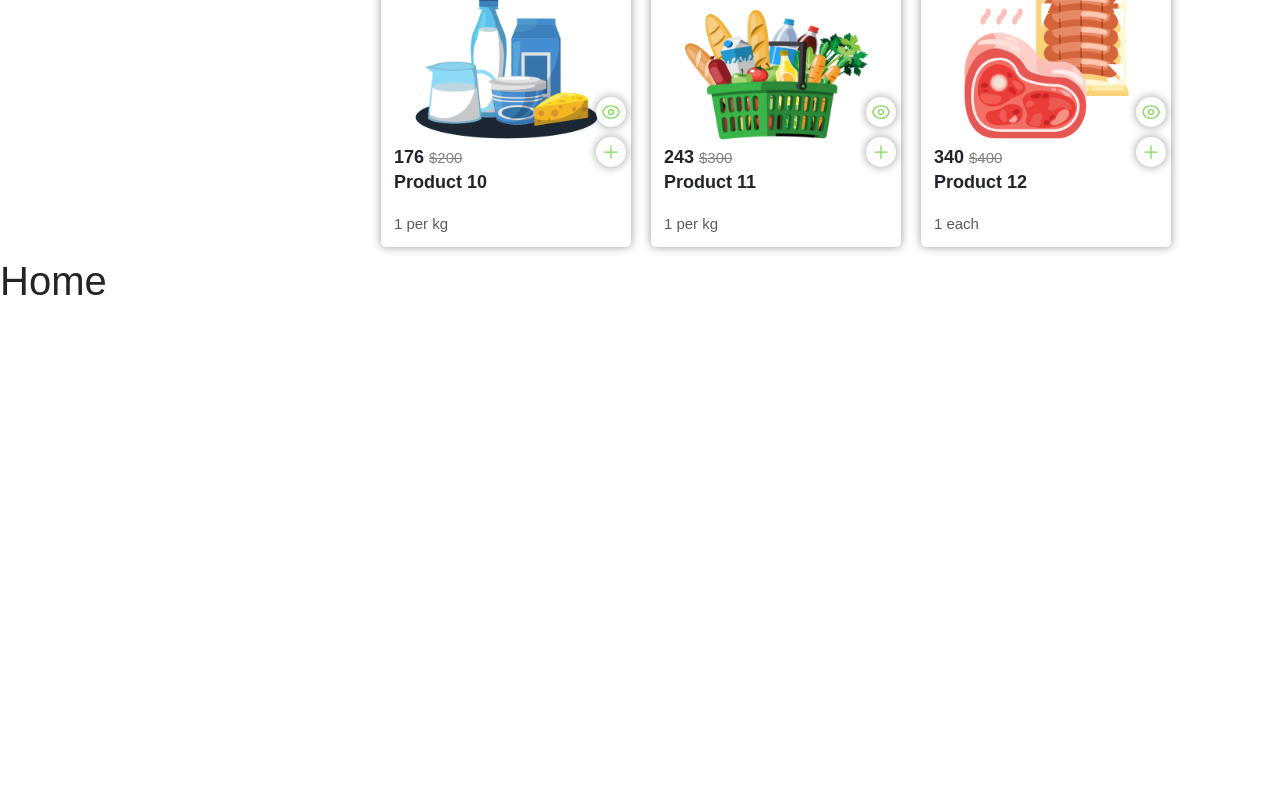
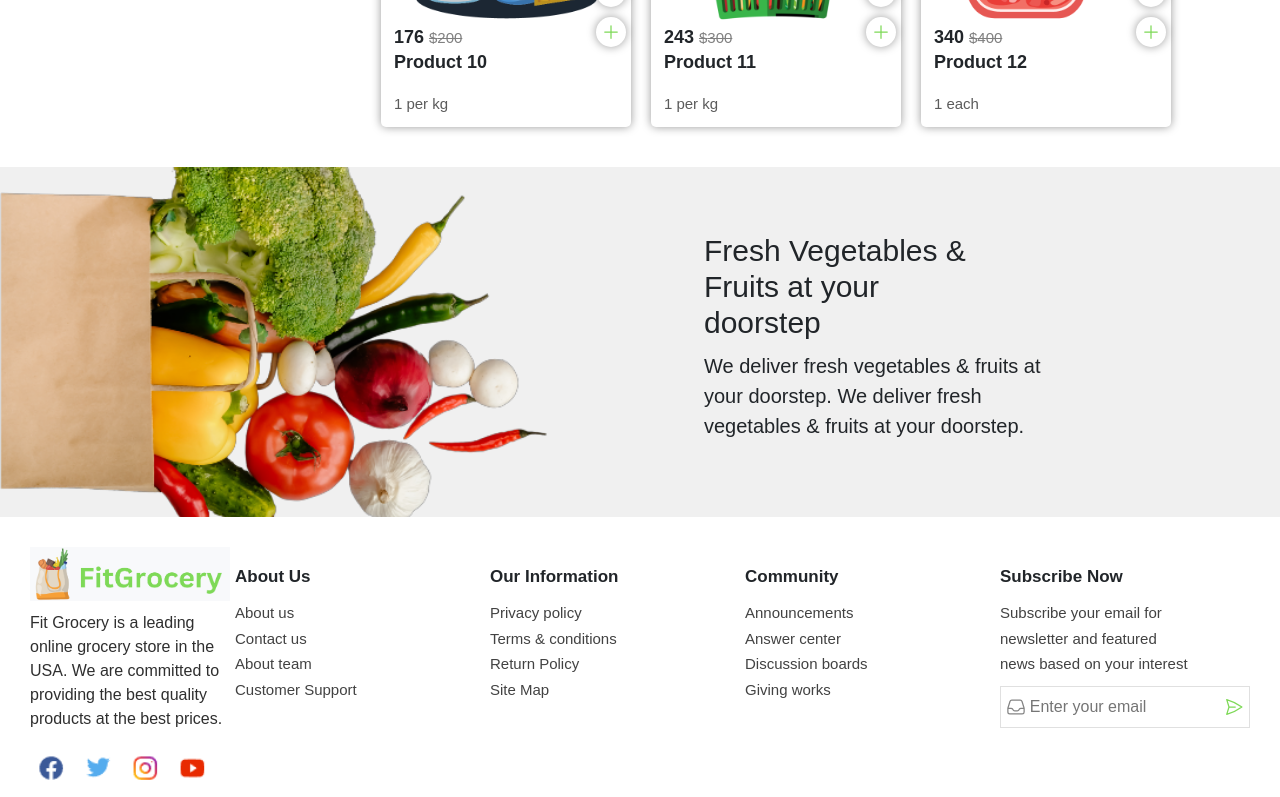
Before and after one commit to Padmakar9394/fitgrocery, a React (Create React App) app: page / in a window 1280 px wide. Shown: the part 2000-2797 px from the top of the page. Before the commit the page ends 2313 px from the top, so only its background shows below. Built offline with nearby package versions, Linux system fonts and the light colour scheme.

Commit message:
added footer

```diff
--- a/src/Components/Category/HomeCategories.css
+++ b/src/Components/Category/HomeCategories.css
@@ -10,7 +10,7 @@
 .homecategories .container {
     width: 24%;
     min-width: 300px;
-    height: 300px;
+    height: 180px;
     overflow: hidden;
     display: flex;
     flex-wrap: wrap;
@@ -33,9 +33,16 @@
 }
 
 .homecategories .container .content h1 {
-    font-size: 19px;
+    font-size: 20px;
     font-weight: 400;
     margin: 0;
+}
+
+.homecategories .container .content p {
+    font-size: 15px;
+    font-weight: 300;
+    margin: 0;
+    padding: 0;
 }
 
 .homecategories .container:nth-child(1) {
--- /dev/null
+++ b/src/Components/Footer/Footer1.css
@@ -0,0 +1,37 @@
+.footer1 {
+    display: flex;
+    justify-content: space-between;
+    align-items: center;
+    width: 100%;
+    padding: 20px 0;
+    background-color: rgb(240, 240, 240);
+    height: 350px;
+    margin-top: 30px;
+    overflow: hidden;
+}
+
+.footer1 .left {
+    width: 45%;
+}
+
+.footer1 .left img {
+    width: 100%;
+}
+
+.footer1 .right {
+    width: 45%;
+}
+
+.footer1 .right h1 {
+    width: 50%;
+    font-size: 30px;
+    font-weight: 300;
+    margin-bottom: 10px;
+}
+
+.footer1 .right p {
+    width: 60%;
+    font-size: 20px;
+    font-weight: 300;
+    margin-bottom: 10px;
+}
--- /dev/null
+++ b/src/Components/Footer/Footer1.js
@@ -0,0 +1,19 @@
+import React from 'react'
+import veges from "../../Assets/veges.png";
+import "./Footer1.css";
+
+const Footer1 = () => {
+  return (
+    <div className='footer1'>
+        <div className='left'>
+            <img src={veges} alt="veges" />
+        </div>
+        <div className='right'>
+            <h1>Fresh Vegetables & Fruits at your doorstep</h1>
+            <p>We deliver fresh vegetables & fruits at your doorstep. We deliver fresh vegetables & fruits at your doorstep.</p>
+        </div>
+    </div>
+  )
+}
+
+export default Footer1
--- /dev/null
+++ b/src/Components/Footer/Footer2.css
@@ -0,0 +1,110 @@
+.footer {
+    display: flex;
+    flex-direction: column;
+    align-items: center;
+    justify-content: space-between;
+    width: 100%;
+}
+
+.footerin1 {
+    display: flex;
+    flex-wrap: wrap;
+    justify-content: space-between;
+    width: 100%;
+    padding: 30px;
+}
+
+.footerin1 div{
+    width: 20%;
+    min-width: 250px;
+}
+
+.footerin1 .f1 {
+    width: 15%;
+    min-width: 200px;
+    display: flex;
+    flex-direction: column;
+}
+
+.footerin1 .f1 img {
+    width: 200px;
+    margin-bottom: 10px;
+}
+
+.footerin1 .f1 p {
+    font-size: 16px;
+    font-weight: 300;
+    color: #2f2f2f;
+    width: 100%;
+}
+
+.footerin1 .f2 {
+    padding-top: 20px;
+}
+
+.footerin1 .f2 h3 {
+    font-size: 17px;
+    font-weight: 600;
+    margin-bottom: 15px;
+    width: 90%;
+}
+
+.footerin1 .f2 p {
+    font-size: 15px;
+    font-weight: 300;
+    margin: 3px 0;
+    color: #424242;
+    width: 90%;
+}
+
+.footerin1 .f2 p:hover {
+    cursor: pointer;
+    color: var(--col1);
+}
+
+.footerin1 .f2 .inptcontainer {
+    display: flex;
+    width: 250px;
+    align-items: center;
+    justify-content: space-between;
+    border: 1px solid #e0e0e0;
+    margin: 10px 0;
+    padding: 5px;
+}
+
+.footerin1 .icon1  svg {
+    width: 20px;
+    height: 20px;
+    color: #848484;
+}
+
+.footerin1 .icon2  svg {
+    width: 20px;
+    height: 20px;
+    color: var(--col1);
+}
+
+.footerin1 .f2 .inptcontainer input {
+    width: 80%;
+    height: 30px;
+    border: none;
+    outline: none;
+}
+
+.footerin2 {
+    display: flex;
+    align-items: center;
+    justify-content: space-between;
+    width: 100%;
+    padding: 10px;
+    border-top: 1px solid #e0e0e0;
+}
+
+.footerin2 h3 {
+    font-size: 17px;
+    font-weight: 300;
+}
+
+.footerin2 img {
+    width: 300px;
+}
--- /dev/null
+++ b/src/Components/Footer/Footer2.js
@@ -0,0 +1,65 @@
+import React from 'react';
+import payimg from "../../Assets/pay.png";
+import logo from "../../Assets/logo.png";
+import social from "../../Assets/social.png";
+import "./Footer2.css";
+
+const Footer2 = () => {
+  return (
+    <div className='footer'>
+        <div className='footerin1'>
+            <div className='f1'>
+                <img src={logo} alt='logo'/>
+                <p>Fit Grocery is a leading online grocery store in the USA. We are committed to providing the best quality products at the best prices.</p>
+                <img src={social} alt='social'/>
+            </div>
+            <div className='f2'>
+                <h3>About Us</h3>
+                <p>About us</p>
+                <p>Contact us</p>
+                <p>About team</p>
+                <p>Customer Support</p>
+            </div>
+            <div className='f2'>
+                <h3>Our Information</h3>
+                <p>Privacy policy</p>
+                <p>Terms & conditions</p>
+                <p>Return Policy</p>
+                <p>Site Map</p>
+            </div>
+            <div className='f2'>
+                <h3>Community</h3>
+                <p>Announcements</p>
+                <p>Answer center</p>
+                <p>Discussion boards</p>
+                <p>Giving works</p>
+            </div>
+            <div className='f2'>
+                <h3>Subscribe Now</h3>
+                <p>Subscribe your email for</p>
+                <p>newsletter and featured</p>
+                <p>news based on your interest</p>
+                <div className='inptcontainer'>
+                    <span className='icon1'>
+                        <svg xmlns="http://www.w3.org/2000/svg" fill="none" viewBox="0 0 24 24" strokeWidth={1.5} stroke="currentColor" className="w-6 h-6">
+                            <path strokeLinecap="round" strokeLinejoin="round" d="M2.25 13.5h3.86a2.25 2.25 0 012.012 1.244l.256.512a2.25 2.25 0 002.013 1.244h3.218a2.25 2.25 0 002.013-1.244l.256-.512a2.25 2.25 0 012.013-1.244h3.859m-19.5.338V18a2.25 2.25 0 002.25 2.25h15A2.25 2.25 0 0021.75 18v-4.162c0-.224-.034-.447-.1-.661L19.24 5.338a2.25 2.25 0 00-2.15-1.588H6.911a2.25 2.25 0 00-2.15 1.588L2.35 13.177a2.25 2.25 0 00-.1.661z" />
+                        </svg>
+                    </span>
+                    <input type='text' placeholder='Enter your email' />
+                    <span className='icon2'>
+                        <svg xmlns="http://www.w3.org/2000/svg" fill="none" viewBox="0 0 24 24" strokeWidth={1.5} stroke="currentColor" className="w-6 h-6">
+                            <path strokeLinecap="round" strokeLinejoin="round" d="M6 12L3.269 3.126A59.768 59.768 0 0121.485 12 59.77 59.77 0 013.27 20.876L5.999 12zm0 0h7.5" />
+                        </svg>
+                    </span>
+                </div>
+            </div>
+        </div>
+        <div className='footerin2'>
+            <p>© Copyright 2023 Fit Grocery, Inc. All rights reserved</p>
+            <img src={payimg} alt='payment'/>
+        </div>
+    </div>
+  )
+}
+
+export default Footer2
--- a/src/Pages/HomePage/Home.js
+++ b/src/Pages/HomePage/Home.js
@@ -3,6 +3,8 @@ import Navbar from "../../Components/Navbar/Nav";
 import BannerSlider from '../../Components/Banners/BannerSlider';
 import HomeCategories from '../../Components/Category/HomeCategories';
 import Product_Sidebar from '../../Components/Product/Product_Sidebar';
+import Footer1 from '../../Components/Footer/Footer1';
+import Footer2 from '../../Components/Footer/Footer2';
 
 const Home = () => {
   return (
@@ -11,7 +13,8 @@ const Home = () => {
         <BannerSlider />
         <HomeCategories />
         <Product_Sidebar />
-        <h1>Home</h1>
+        <Footer1 />
+        <Footer2 />
     </div>
   )
 }
```
